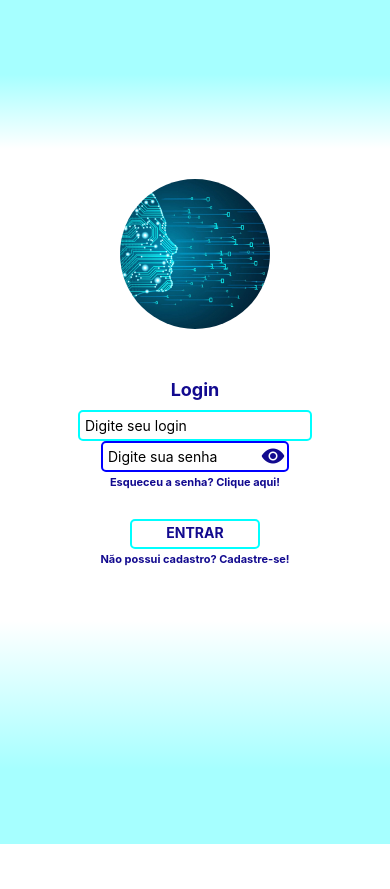
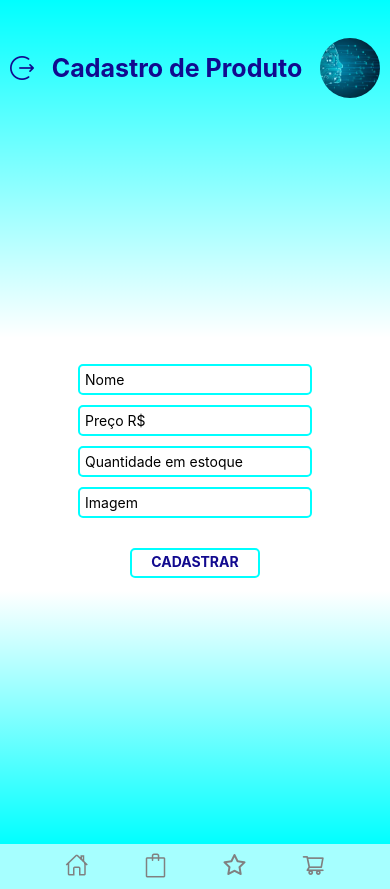
Before and after one commit to KyuaKun/ecommerce-react-native-app, a React Native app in the folder figma-clone/: screen / in a window 390 px wide. Before the commit the page ends 844 px from the top, so only its background shows below. Built offline with nearby package versions, Linux system fonts and the light colour scheme.

Commit message:
Ajutes tela cadastro de produto, favoritos e footer.

```diff
--- a/figma-clone/App.js
+++ b/figma-clone/App.js
@@ -1,7 +1,7 @@
 import React from "react";
-import Favoritos from "./src/screens/favoritos/Favoritos";
+import Favoritos from "./src/screens/favoritos/Index";
 import { Cadastro } from "./src/screens/cadastroUsuario/Cadastro";
-import Senha from "./src/screens/criaSenha/Senha";
+import CriaSenha from "./src/screens/criaSenha/Index";
 import Marketplace from "./src/screens/marketplace/Marketplace";
 import Produtos from "./src/screens/produtos/Produtos";
 import Login from "./src/screens/login/Login";
@@ -23,9 +23,11 @@ export default function App() {
   return (
     <>
       {/* <RecuperarSenha /> */}
-      <Login />
+      {/* <Login /> */}
       {/* <ConfirmaSenha /> */}
-
+      {/* <CriaSenha /> */}
+      {/* <Favoritos /> */}
+      <CadastroProduto />
     </>
   );
 }
--- a/figma-clone/src/components/footerMenu/styles.js
+++ b/figma-clone/src/components/footerMenu/styles.js
@@ -4,10 +4,9 @@ export const Container = styled.View`
   display: flex;
   flex-direction: row;
   justify-content: space-evenly;
-  top: 30px;
+  top: 45px;
   background-color: #00ffff59;
-  padding-bottom: 15px;
-  padding-top: 10px;
+  padding: 10px;
 `;
 
 export const Icons = styled.View``;
--- a/figma-clone/src/screens/cadastroProduto/index.js
+++ b/figma-clone/src/screens/cadastroProduto/index.js
@@ -1,19 +1,30 @@
 import React from "react";
 import Botao from "../../components/botao/Botao";
+import Footer from "../../components/footerMenu/FooterMenu";
+import Gradiente from "../../components/gradiente";
 import Input from "../../components/input/Input";
 import Navbar from "../../components/navbar/Navbar";
 import { Container } from "./styles";
 
 const CadastroProduto = () => {
   return (
+    <>
+    <Gradiente
+       position='top'
+        />
+    <Navbar titulo="Cadastro de Produto" />
     <Container>
-      <Navbar titulo="Cadastro de Produto" />
       <Input placeholder="Nome" />
       <Input placeholder="Preço R$" />
       <Input placeholder="Quantidade em estoque" />
       <Input placeholder="Imagem" />
       <Botao texto="CADASTRAR" />
     </Container>
+    <Gradiente
+    position= 'bottom'
+    />
+    <Footer/>
+    </>
   );
 };
 
--- a/figma-clone/src/screens/cadastroProduto/styles.js
+++ b/figma-clone/src/screens/cadastroProduto/styles.js
@@ -4,5 +4,4 @@ export const Container = styled.View`
   flex: 1;
   justify-content: center;
   align-items: center;
-  margin-bottom: 100px;
 `;
--- a/figma-clone/src/screens/criaSenha/Senha.js
+++ b/figma-clone/src/screens/criaSenha/Index.js
@@ -1,19 +1,25 @@
 import React from "react";
-import { LinearGradient } from "expo-linear-gradient";
 import { Container, Logo, TituloSenha } from "./styles";
 import Input from "../../components/input/Input";
 import Botao from "../../components/botao/Botao";
+import Gradiente from "../../components/gradiente";
 
-const Senha = () => {
+const CriaSenha = () => {
   return (
     <Container>
+      <Gradiente
+        position='top'
+        />
       <Logo source={require("../../../assets/img/logo.jpeg")} />
       <TituloSenha>Criar Senha</TituloSenha>
       <Input placeholder="Digite sua nova senha" />
       <Input placeholder="Repita sua nova senha" />
       <Botao texto="ALTERAR" />
+      <Gradiente
+        position= 'bottom'
+      />
     </Container>
   );
 };
 
-export default Senha;
+export default CriaSenha;
--- a/figma-clone/src/screens/criaSenha/styles.js
+++ b/figma-clone/src/screens/criaSenha/styles.js
@@ -4,7 +4,6 @@ export const Container = styled.View`
   flex: 1;
   justify-content: center;
   align-items: center;
-  margin-bottom: 100px;
 `;
 
 export const Logo = styled.Image`
--- a/figma-clone/src/screens/favoritos/Favoritos.js
+++ b/figma-clone/src/screens/favoritos/Index.js
@@ -1,10 +1,14 @@
 import { Image, Text } from "react-native";
 import { Container, Content, Item, ItemDescription } from "./styles";
 import Navbar from "../../components/navbar/Navbar";
+import Gradiente from "../../components/gradiente";
 
 const Favoritos = () => {
   return (
     <Container>
+      <Gradiente
+          position='top'
+      />
       <Navbar titulo="Favoritos" />
       <Content>
         <Item>
@@ -71,6 +75,9 @@ const Favoritos = () => {
           </ItemDescription>
         </Item>
       </Content>
+      <Gradiente
+        position= 'bottom'
+      />
     </Container>
   );
 };
--- a/figma-clone/src/screens/favoritos/styles.js
+++ b/figma-clone/src/screens/favoritos/styles.js
@@ -3,7 +3,6 @@ import styled from "styled-components/native";
 export const Container = styled.View`
   box-sizing: border-box;
   flex-wrap: nowrap;
-  border: 1px solid black;
   flex: 1;
   flex-direction: column;
 `;
@@ -11,9 +10,9 @@ export const Container = styled.View`
 export const Content = styled.View`
   box-sizing: border-box;
   flex: 1;
-  border: 1px solid blue;
   justify-content: center;
   align-items: center;
+  margin-top: -50;
 `;
 
 export const Item = styled.View`
```
